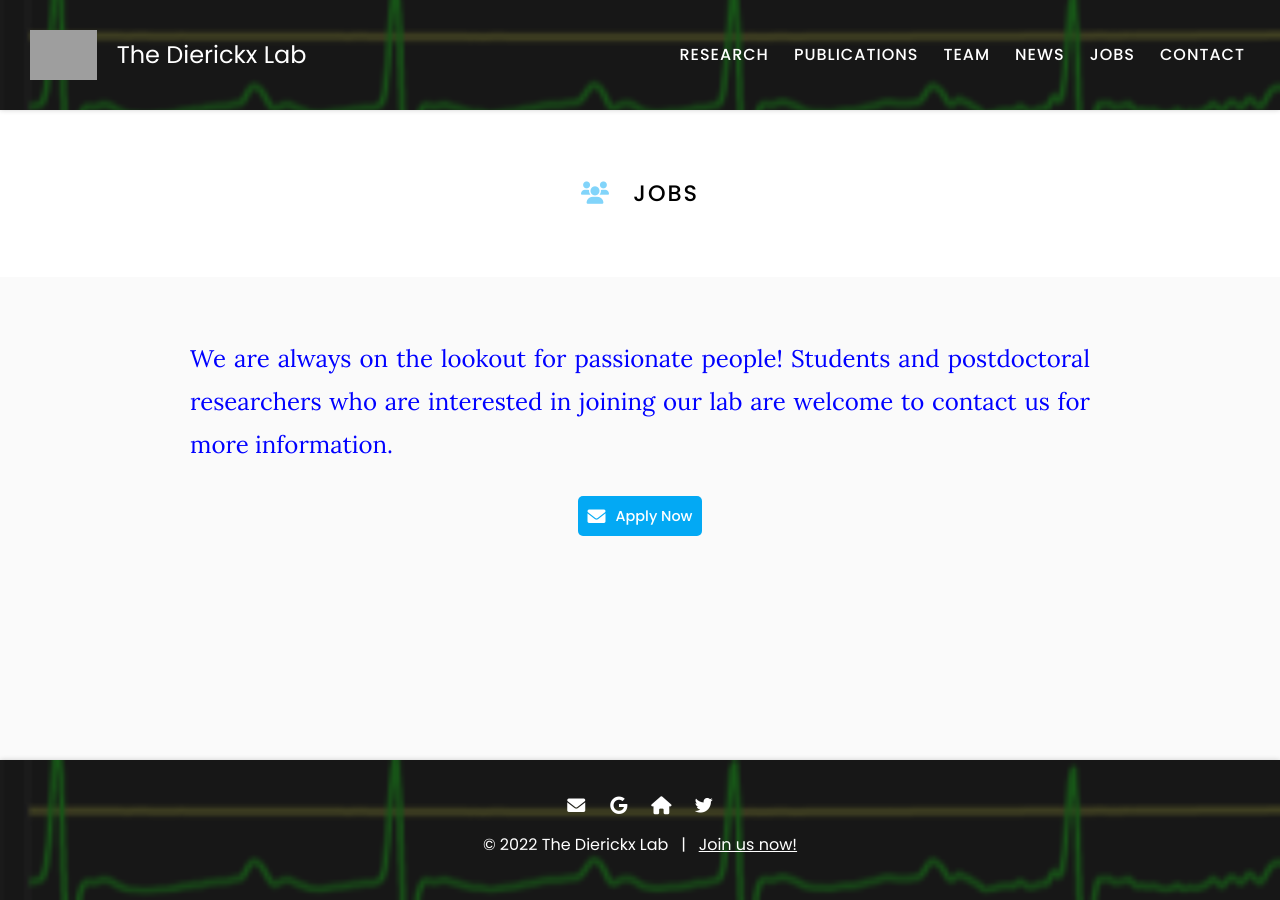
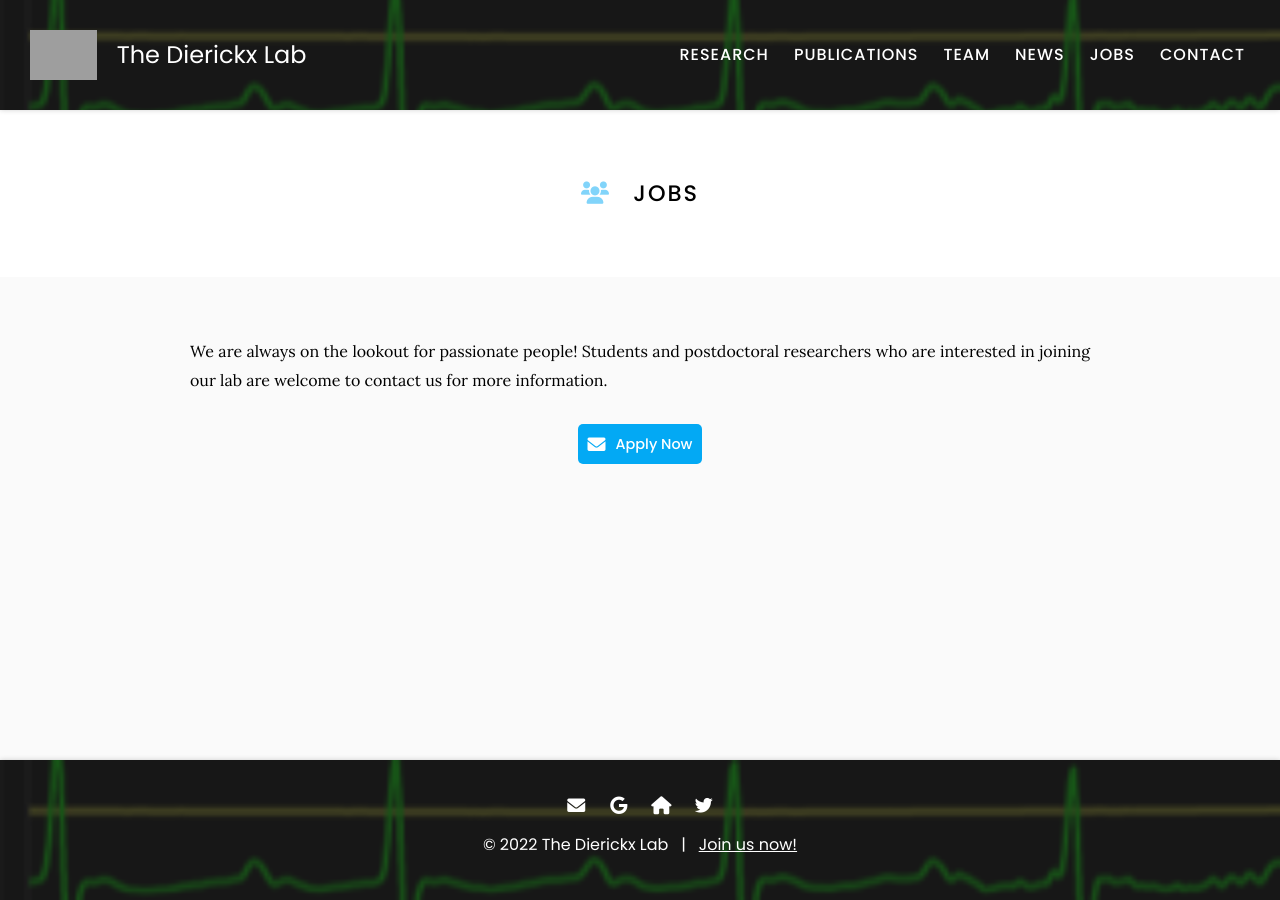
Before and after one commit to theDierickxLab/theDierickxLab, a Jekyll site: the page built from openings/index.md, in a window 1280 px wide. Built offline with Jekyll 4.4.1, drawn with Linux system fonts in a browser that asks for light colours; grey boxes are pictures that could not be loaded.

Commit message:
Update index.md

```diff
--- a/openings/index.md
+++ b/openings/index.md
@@ -12,8 +12,7 @@ nav:
 
 {% include section.html %}
 
-  <span style="color:blue;;font-size:1.5rem;align:center">We are always on the lookout for passionate people! Students and postdoctoral researchers who are interested in joining our lab are welcome to contact us for more information.</span>
-
+We are always on the lookout for passionate people! Students and postdoctoral researchers who are interested in joining our lab are welcome to contact us for more information.
 
 {% include link.html type="email" link="pieterjan.dierickx@mpi-bn.mpg.de" text="Apply Now" icon="" style="button" %}
 {:.center}
```
